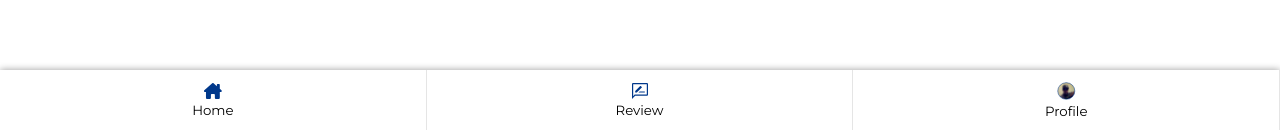
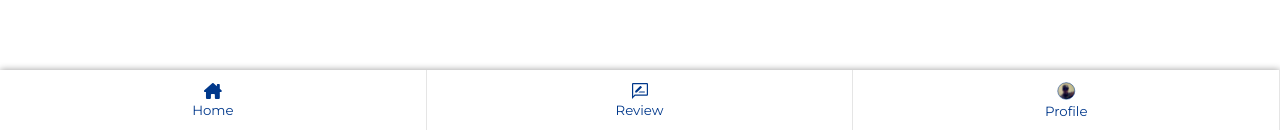
Before and after one commit to xfvelocity/plot-ponder, a React (Vite) app: page / in a window 1280 px wide. Shown: the part 670-800 px from the top of the page. Built offline with nearby package versions, Linux system fonts and the light colour scheme.

Commit message:
add text colour

```diff
--- a/src/components/footer/Footer.tsx
+++ b/src/components/footer/Footer.tsx
@@ -14,7 +14,7 @@ const Button = ({
   name,
   link,
   backgroundColour = "white",
-  textColour,
+  textColour = "primary",
 }: Props) => {
   return (
     <button
```
